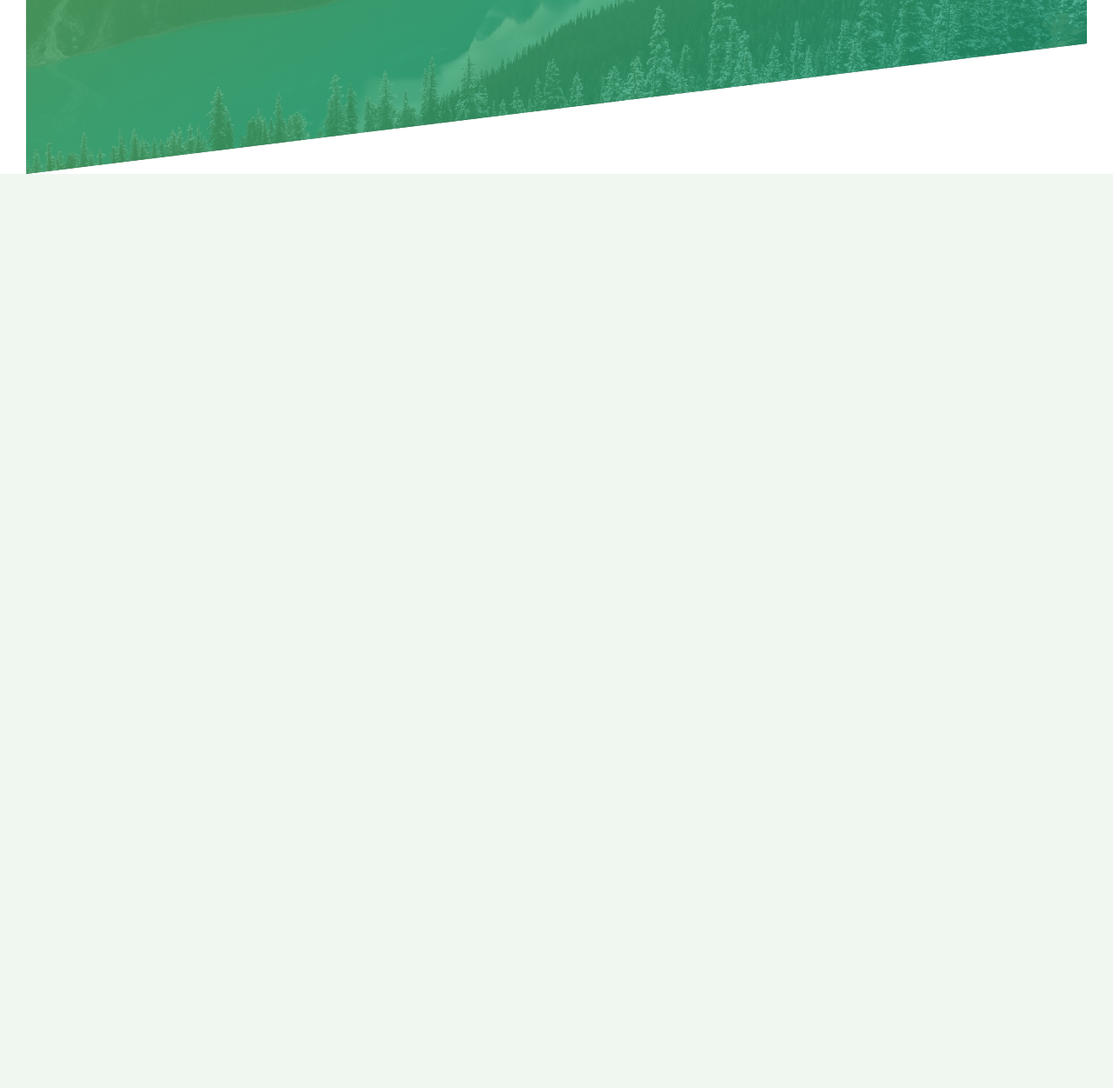
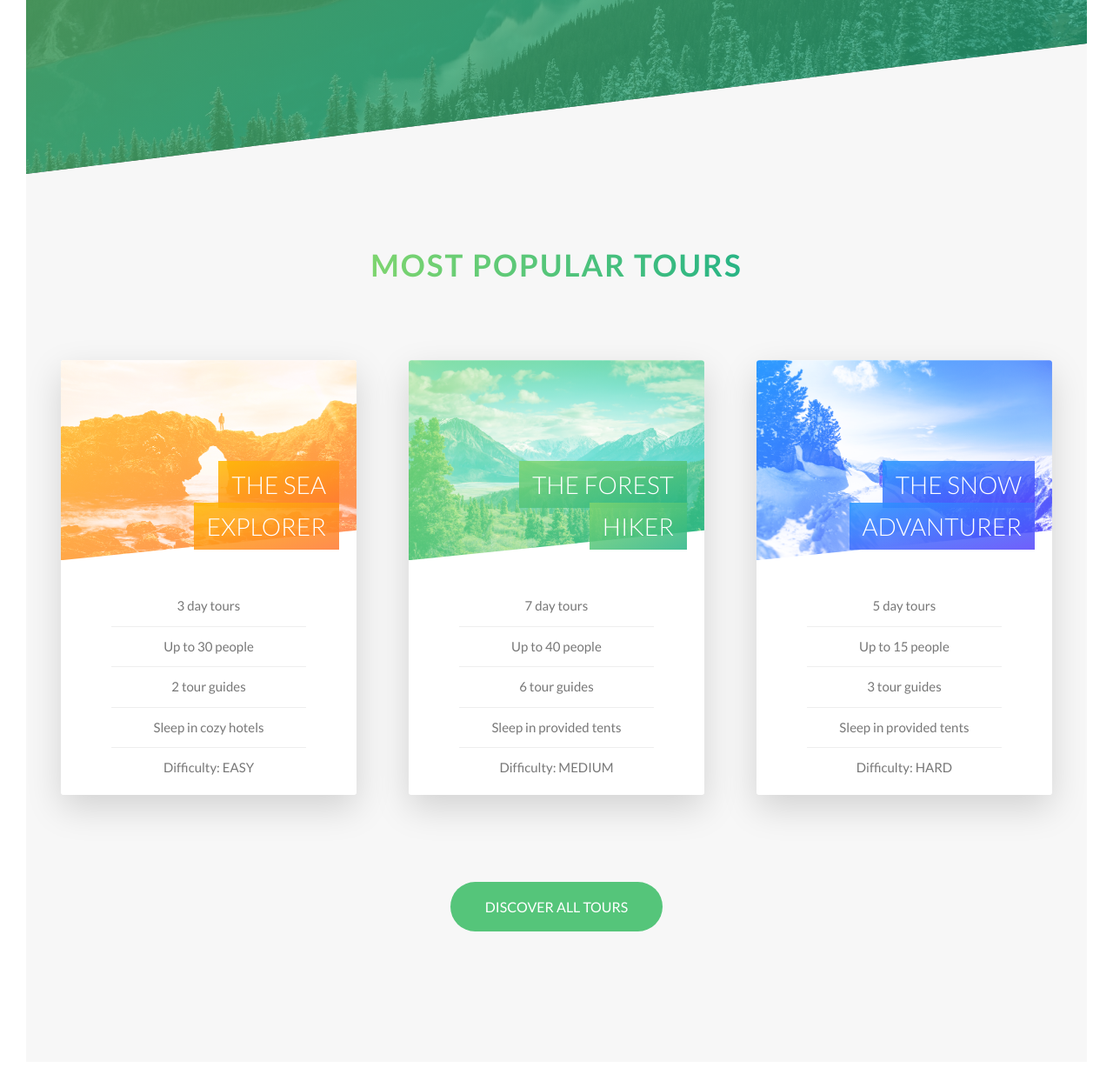
Before and after one commit to dustinddoan/natours, a PHP site: page / in a window 1280 px wide. Shown: the part 2035-3286 px from the top of the page at 87% size. Before the commit the page ends 2235 px from the top, so only its background shows below. Run offline with PHP 8.4, Linux system fonts and the light colour scheme.

Commit message:
tour section: back card

```diff
--- a/css/style.css
+++ b/css/style.css
@@ -113,6 +113,12 @@ body {
 .u-margin-bottom-big {
   margin-bottom: 8rem; }
 
+.u-margin-top-big {
+  margin-top: 8rem; }
+
+.u-margin-top-huge {
+  margin-top: 10rem; }
+
 /* .btn:link pseudo class with state of the btn selector */
 .btn {
   /* after element */ }
@@ -142,6 +148,11 @@ body {
     color: #777; }
     .btn--white::after {
       background-color: #fff; }
+  .btn--green {
+    background-color: #55c57a;
+    color: #fff; }
+    .btn--green::after {
+      background-color: #55c57a; }
   .btn::after {
     content: "";
     display: inline-block;
@@ -224,6 +235,99 @@ body {
   .feature-box:hover {
     transform: translateY(-1.5rem) scale(1.03); }
 
+.card {
+  perspective: 150rem;
+  -moz-perspective: 150rem;
+  position: relative;
+  height: 50rem; }
+  .card__side {
+    height: 50rem;
+    transition: all .8s ease;
+    position: absolute;
+    top: 0;
+    left: 0;
+    width: 100%;
+    backface-visibility: hidden;
+    border-radius: 3px;
+    overflow: hidden;
+    box-shadow: 0 1.5rem 4rem rgba(0, 0, 0, 0.15); }
+    .card__side--front {
+      background-color: #fff; }
+    .card__side--back {
+      transform: rotateY(180deg); }
+      .card__side--back--1 {
+        background-image: linear-gradient(to right bottom, #ffb900, #ff7730); }
+      .card__side--back--2 {
+        background-image: linear-gradient(to right bottom, #7ed56f, #28b485); }
+      .card__side--back--3 {
+        background-image: linear-gradient(to right bottom, #2998ff, #5643fa); }
+  .card:hover .card__side--front {
+    transform: rotateY(-180deg); }
+  .card:hover .card__side--back {
+    transform: rotateY(0deg); }
+  .card__picture {
+    background-size: cover;
+    height: 23rem;
+    background-blend-mode: screen;
+    -webkit-clip-path: polygon(0 0, 100% 0, 100% 85%, 0 100%);
+    clip-path: polygon(0 0, 100% 0, 100% 85%, 0 100%);
+    border-top-left-radius: 3px;
+    border-top-right-radius: 3px; }
+    .card__picture--1 {
+      background-image: linear-gradient(to right bottom, #ffb900, #ff7730), url(../img/nat-5.jpg); }
+    .card__picture--2 {
+      background-image: linear-gradient(to right bottom, #7ed56f, #28b485), url(../img/nat-6.jpg); }
+    .card__picture--3 {
+      background-image: linear-gradient(to right bottom, #2998ff, #5643fa), url(../img/nat-7.jpg); }
+  .card__heading {
+    font-size: 2.8rem;
+    font-weight: 300;
+    text-transform: uppercase;
+    text-align: right;
+    color: #fff;
+    position: absolute;
+    top: 12rem;
+    right: 2rem;
+    width: 75%; }
+  .card__heading--span {
+    padding: 1rem 1.5rem;
+    -webkit-box-decoration-break: clone;
+    box-decoration-break: clone; }
+    .card__heading--span--1 {
+      background-image: linear-gradient(to right bottom, rgba(255, 185, 0, 0.85), rgba(255, 119, 48, 0.85)); }
+    .card__heading--span--2 {
+      background-image: linear-gradient(to right bottom, rgba(126, 213, 111, 0.85), rgba(40, 180, 133, 0.85)); }
+    .card__heading--span--3 {
+      background-image: linear-gradient(to right bottom, rgba(41, 152, 255, 0.85), rgba(86, 67, 250, 0.85)); }
+  .card__details {
+    padding: 3rem; }
+    .card__details ul {
+      list-style: none;
+      width: 80%;
+      margin: 0 auto; }
+      .card__details ul li {
+        text-align: center;
+        font-size: 1.5rem;
+        padding: 1rem; }
+        .card__details ul li:not(:last-child) {
+          border-bottom: 1px solid #eee; }
+  .card__cta {
+    position: absolute;
+    top: 50%;
+    left: 50%;
+    transform: translate(-50%, -50%);
+    width: 90%;
+    text-align: center; }
+  .card__price-box {
+    text-align: center;
+    color: #fff;
+    margin-bottom: 8rem; }
+  .card__price-only {
+    font-size: 1.4rem; }
+  .card__price-value {
+    font-size: 6rem;
+    font-weight: 100; }
+
 .header {
   height: 95vh;
   /* 2 background overlap */
@@ -232,6 +336,7 @@ body {
   background-position: top;
   position: relative;
   /* clip the image */
+  -webkit-clip-path: polygon(0 0, 100% 0, 100% 80%, 0 100%);
   clip-path: polygon(0 0, 100% 0, 100% 80%, 0 100%); }
   .header__logo-box {
     position: absolute;
@@ -285,3 +390,8 @@ body {
   margin-top: -10rem; }
   .section-feature > * {
     transform: skewY(7deg); }
+
+.section-tours {
+  background-color: #f7f7f7;
+  padding: 25rem 0 15rem 0;
+  margin-top: -10rem; }
--- a/index.html
+++ b/index.html
@@ -98,6 +98,116 @@
                 </div>
             </div>
         </section>
+
+        <section class="section-tours">
+            <div class="u-center-text u-margin-bottom-big">
+                <h2 class="heading-secondary">
+                    Most popular tours
+                </h2>
+            </div>
+            <div class="row">
+                <div class="col-1-of-3">
+                    <div class="card">
+                        <div class="card__side card__side--front">
+                            <div class="card__picture card__picture--1">
+                                &nbsp;
+                            </div>
+                            <h4 class="card__heading">
+                                <span class="card__heading--span card__heading--span--1">                                The Sea Explorer
+                                    </span>
+                            </h4>
+                            <div class="card__details">
+                                <ul>
+                                    <li>3 day tours</li>
+                                    <li>Up to 30 people</li>
+                                    <li>2 tour guides</li>
+                                    <li>Sleep in cozy hotels</li>
+                                    <li>Difficulty: EASY</li>
+                                </ul>
+                            </div>
+                        </div>
+                        <div class="card__side card__side--back card__side--back--1">
+                            <div class="card__cta">
+                                <div class="card__price-box">
+                                    <div class="card__price-only">Only</div>
+                                    <div class="card__price-value">$297</div>
+                                </div>
+                                <a href="#" class="btn btn--white">Book Now</a>
+                            </div>
+                        </div>
+                    </div>
+                </div>
+
+                <div class="col-1-of-3">
+                    <div class="card">
+                        <div class="card__side card__side--front">
+                            <div class="card__picture card__picture--2">
+                                &nbsp;
+                            </div>
+                            <h4 class="card__heading">
+                                <span class="card__heading--span card__heading--span--2">                                The Forest Hiker
+                                    </span>
+                            </h4>
+                            <div class="card__details">
+                                <ul>
+                                    <li>7 day tours</li>
+                                    <li>Up to 40 people</li>
+                                    <li>6 tour guides</li>
+                                    <li>Sleep in provided tents</li>
+                                    <li>Difficulty: MEDIUM</li>
+                                </ul>
+                            </div>
+                        </div>
+                        <div class="card__side card__side--back card__side--back--2">
+                            <div class="card__cta">
+                                <div class="card__price-box">
+                                    <div class="card__price-only">Only</div>
+                                    <div class="card__price-value">$497</div>
+                                </div>
+                                <a href="#" class="btn btn--white">Book Now</a>
+                            </div>
+                        </div>
+                    </div>
+                </div>
+
+                <div class="col-1-of-3">
+                    <div class="card">
+                        <div class="card__side card__side--front">
+                            <div class="card__picture card__picture--3">
+                                &nbsp;
+                            </div>
+                            <h4 class="card__heading">
+                                <span class="card__heading--span card__heading--span--3">                                The Snow Advanturer
+                                    </span>
+                            </h4>
+                            <div class="card__details">
+                                <ul>
+                                    <li>5 day tours</li>
+                                    <li>Up to 15 people</li>
+                                    <li>3 tour guides</li>
+                                    <li>Sleep in provided tents</li>
+                                    <li>Difficulty: HARD</li>
+                                </ul>
+                            </div>
+                        </div>
+                        <div class="card__side card__side--back card__side--back--3">
+                            <div class="card__cta">
+                                <div class="card__price-box">
+                                    <div class="card__price-only">Only</div>
+                                    <div class="card__price-value">$897</div>
+                                </div>
+                                <a href="#" class="btn btn--white">Book Now</a>
+                            </div>
+                        </div>
+                    </div>
+                </div>
+            </div>
+
+            <div class="u-center-text u-margin-top-huge">
+                <a href="#" class="btn btn--green">Discover all tours</a>
+            </div>
+
+        </section>
     </main>
 
     <!--
--- a/sass/abstracts/_variables.scss
+++ b/sass/abstracts/_variables.scss
@@ -3,7 +3,15 @@ $color-primary: #55c57a;
 $color-primary-light: #7ed56f;
 $color-primary-dark: #28b485;
 
+$color-secondary-light: #ffb900;
+$color-secondary-dark: #ff7730;
+
+$color-tertiary-light: #2998ff;
+$color-tertiary-dark: #5643fa;
+
+
 $color-grey-light-1: #f7f7f7;
+$color-grey-light-2: #eee;
 
 $color-grey-dark: #777;
 $color-white: #fff;
--- a/sass/base/_utilities.scss
+++ b/sass/base/_utilities.scss
@@ -11,3 +11,10 @@
 .u-margin-bottom-big {
   margin-bottom: 8rem;
 }
+
+.u-margin-top-big {
+  margin-top: 8rem;
+}
+.u-margin-top-huge {
+  margin-top: 10rem;
+}
--- a/sass/components/_button.scss
+++ b/sass/components/_button.scss
@@ -39,6 +39,15 @@
 
     &::after {
       background-color: $color-white;
+    }
+  }
+
+  &--green {
+    background-color: $color-primary;
+    color: $color-white;
+
+    &::after {
+      background-color: $color-primary;
     }
   }
 
--- /dev/null
+++ b/sass/components/_card.scss
@@ -0,0 +1,145 @@
+.card {
+  // FUNCTIONALITY
+  perspective: 150rem;
+  -moz-perspective: 150rem;
+  position: relative;
+  height: 50rem;
+
+  &__side {
+    height: 50rem;
+    transition: all .8s ease;
+    position: absolute;
+    top: 0;
+    left: 0;
+    width: 100%;
+    backface-visibility: hidden;
+    border-radius: 3px;
+    overflow: hidden;
+    box-shadow: 0 1.5rem 4rem rgba($color-black, .15);
+
+    &--front {
+      background-color: $color-white;
+    }
+
+    &--back {
+      transform: rotateY(180deg);
+
+      &--1 {
+        background-image: linear-gradient(to right bottom, $color-secondary-light, $color-secondary-dark);
+      }
+      &--2 {
+        background-image: linear-gradient(to right bottom, $color-primary-light, $color-primary-dark);
+      }
+      &--3 {
+        background-image: linear-gradient(to right bottom, $color-tertiary-light, $color-tertiary-dark);
+      }
+    }
+
+  }
+
+
+  &:hover &__side--front {
+    transform: rotateY(-180deg)
+  }
+  &:hover &__side--back {
+    transform: rotateY(0deg)
+  }
+
+  // FRONT SIDE STYLING
+
+  &__picture {
+    background-size: cover;
+    height: 23rem;
+    background-blend-mode: screen;
+    -webkit-clip-path: polygon(0 0, 100% 0, 100% 85%, 0 100%);
+    clip-path: polygon(0 0, 100% 0, 100% 85%, 0 100%);
+    border-top-left-radius: 3px;
+    border-top-right-radius: 3px;
+
+    &--1 {
+      // set 2 background and blend them
+      background-image: linear-gradient(to right bottom, $color-secondary-light, $color-secondary-dark), url(../img/nat-5.jpg)
+    }
+
+    &--2 {
+      background-image: linear-gradient(to right bottom, $color-primary-light, $color-primary-dark), url(../img/nat-6.jpg)
+    }
+
+    &--3 {
+      background-image: linear-gradient(to right bottom, $color-tertiary-light, $color-tertiary-dark), url(../img/nat-7.jpg)
+    }
+  }
+
+  &__heading {
+    font-size: 2.8rem;
+    font-weight: 300;
+    text-transform: uppercase;
+    text-align: right;
+    color: $color-white;
+    position: absolute;
+    top: 12rem;
+    right: 2rem;
+    width: 75%;
+  }
+
+  &__heading--span {
+    padding: 1rem 1.5rem;
+    -webkit-box-decoration-break: clone;
+    box-decoration-break: clone;
+
+    &--1 {
+      background-image: linear-gradient(to right bottom, rgba($color-secondary-light, .85), rgba($color-secondary-dark, .85));
+    }
+    &--2 {
+      background-image: linear-gradient(to right bottom, rgba($color-primary-light, .85), rgba($color-primary-dark, .85));
+    }
+    &--3 {
+      background-image: linear-gradient(to right bottom, rgba($color-tertiary-light, .85), rgba($color-tertiary-dark, .85));
+    }
+  }
+
+  &__details {
+    padding: 3rem;
+
+    ul {
+      list-style: none;
+      width: 80%;
+      margin: 0 auto;
+
+      li {
+        text-align: center;
+        font-size: 1.5rem;
+        padding: 1rem;
+
+        &:not(:last-child) {
+          border-bottom: 1px solid $color-grey-light-2;
+        }
+      }
+    }
+  }
+
+  // BACK SIDE STYLING
+  &__cta {
+    position: absolute;
+    top: 50%;
+    left: 50%;
+    transform: translate(-50%, -50%);
+    width: 90%;
+    text-align: center;
+  }
+
+  &__price-box {
+    text-align: center;
+    color: $color-white;
+    margin-bottom: 8rem;
+  }
+
+  &__price-only {
+    font-size: 1.4rem;
+  }
+
+  &__price-value {
+    font-size: 6rem;
+    font-weight: 100;
+  }
+}
--- a/sass/layout/_header.scss
+++ b/sass/layout/_header.scss
@@ -12,6 +12,7 @@
   position: relative;
 
   /* clip the image */
+  -webkit-clip-path: polygon(0 0, 100% 0, 100% 80%, 0 100%);
   clip-path: polygon(0 0, 100% 0, 100% 80%, 0 100%);
 
   // nested header_logo--box
--- a/sass/main.scss
+++ b/sass/main.scss
@@ -11,6 +11,7 @@
 @import "components/button";
 @import "components/composition";
 @import "components/feature-box";
+@import "components/card";
 
 @import "layout/header";
 @import "layout/grid";
--- a/sass/pages/_home.scss
+++ b/sass/pages/_home.scss
@@ -23,3 +23,9 @@
   }
 
 }
+
+.section-tours {
+  background-color: $color-grey-light-1;
+  padding: 25rem 0 15rem 0;
+  margin-top: -10rem;
+}
```
